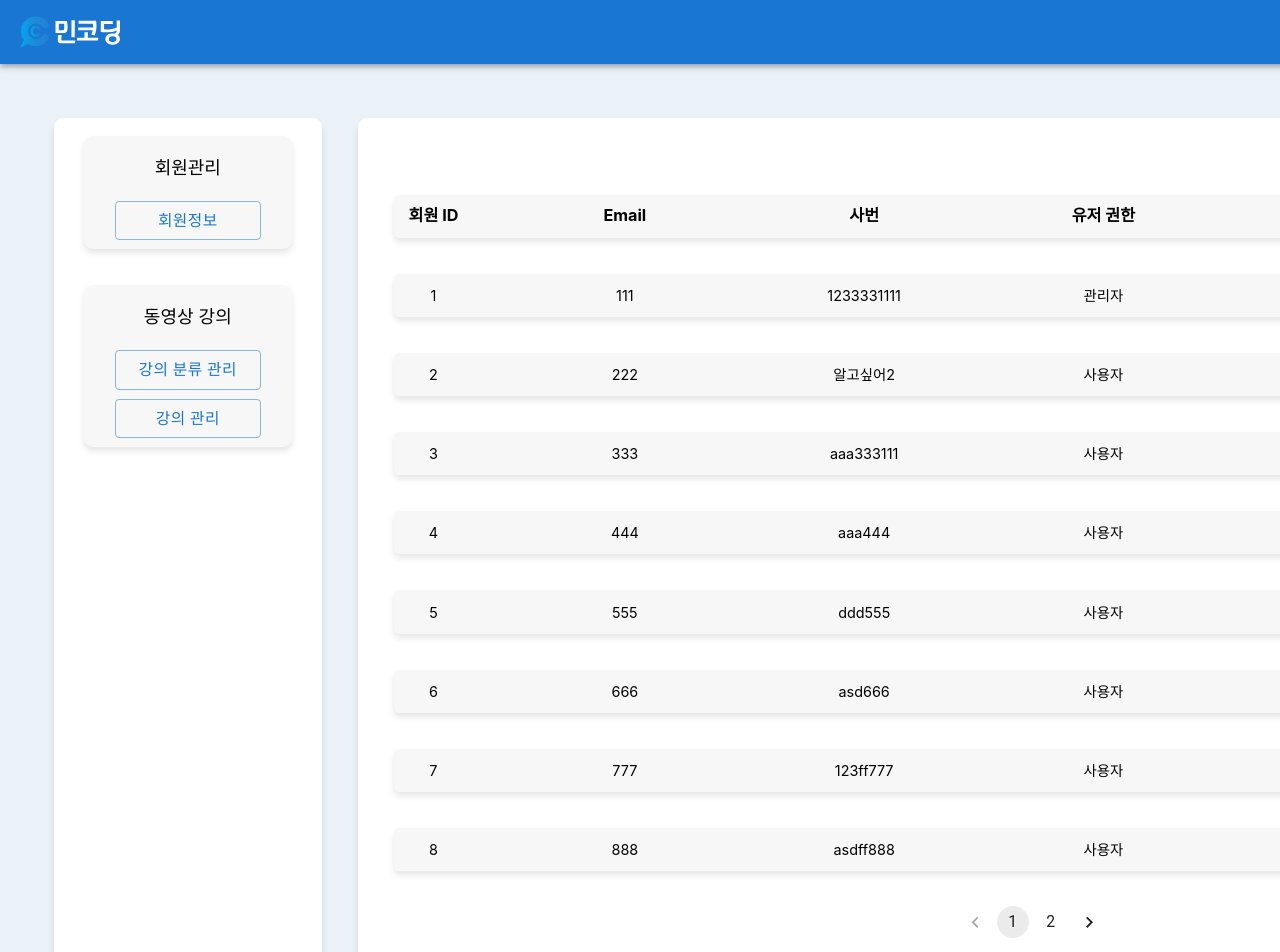
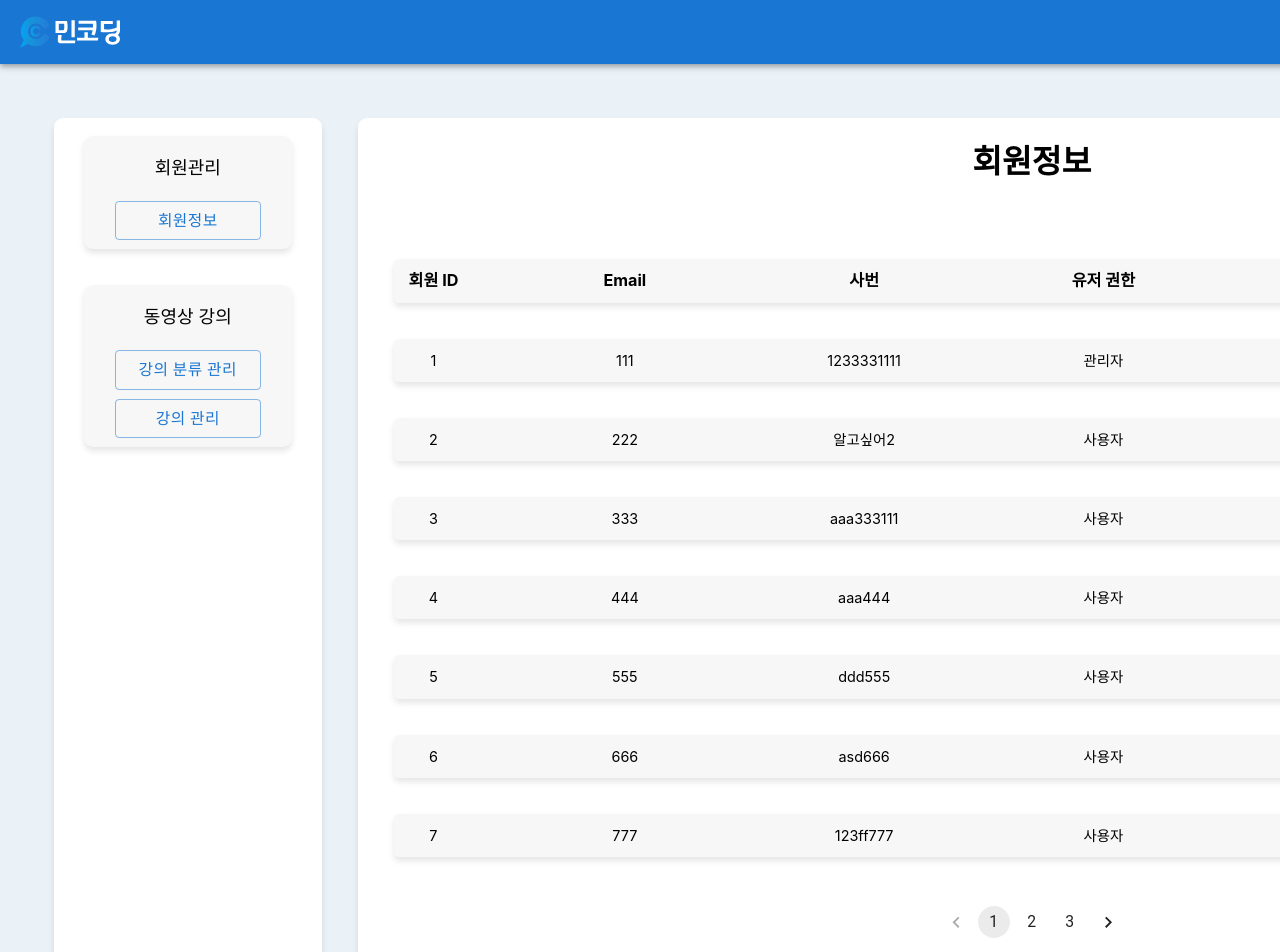
Before and after one commit to mincoding-main/lecture_streaming_system_front, a Next.js app: page /admin/user-list in a window 1280 px wide. Shown: the top 952 px of the page. Built offline with nearby package versions, Linux system fonts and the light colour scheme.

Commit message:
user list design update

```diff
--- a/pages/admin/user-list.js
+++ b/pages/admin/user-list.js
@@ -19,7 +19,7 @@ export default function UserList() {
     const router = useRouter();
     const [users, setUsers] = useState([]);
     const [page, setPage] = useState(1);
-    const itemsPerPage = 8;
+    const itemsPerPage = 7;
     const [searchKeyword, setSearchKeyword] = useState('');
     const [filteredUsers, setFilteredUsers] = useState([]);
     const [openUserInfoModal, setOpenUserInfoModal] = useState(false);
@@ -108,6 +108,9 @@ export default function UserList() {
                     <AdminSideNavBar />
                 </div>
                 <div className={adminCommonStyle.mainContainer}>
+                    <div className={adminUserDetailStyle.userUserTitle}>
+                        회원정보
+                    </div>
                     <div className={adminUserDetailStyle.userSearchContainer}>
                         <TextField
                             className={adminUserDetailStyle.userSearchInput}
--- a/styles/admin-user-detail.module.css
+++ b/styles/admin-user-detail.module.css
@@ -1,8 +1,16 @@
 .userSearchContainer {
     width: 100%;
-    height: 5%;
+    height: 8%;
     display: flex;
     flex-direction: row-reverse;
+}
+
+.userUserTitle {
+    height: 5%;
+    font-size: 1.8rem;
+    font-weight: bold;
+    display: flex;
+    justify-content: center;
 }
 
 .userSearchInput {
@@ -14,7 +22,7 @@
 
 .userContainer {
     width: 100%;
-    height: 90%;
+    height: 82%;
 }
 
 .userItem {
```
